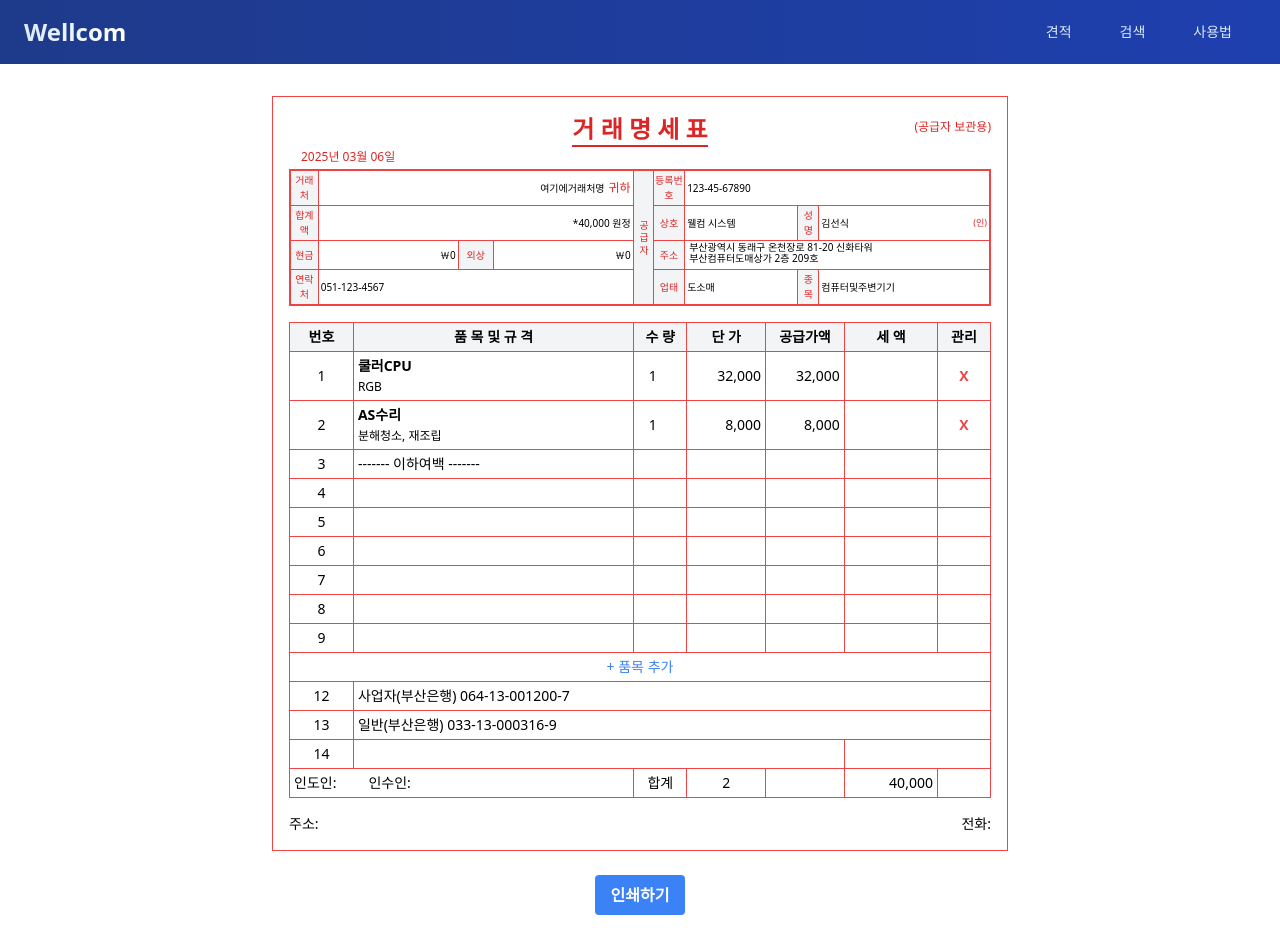
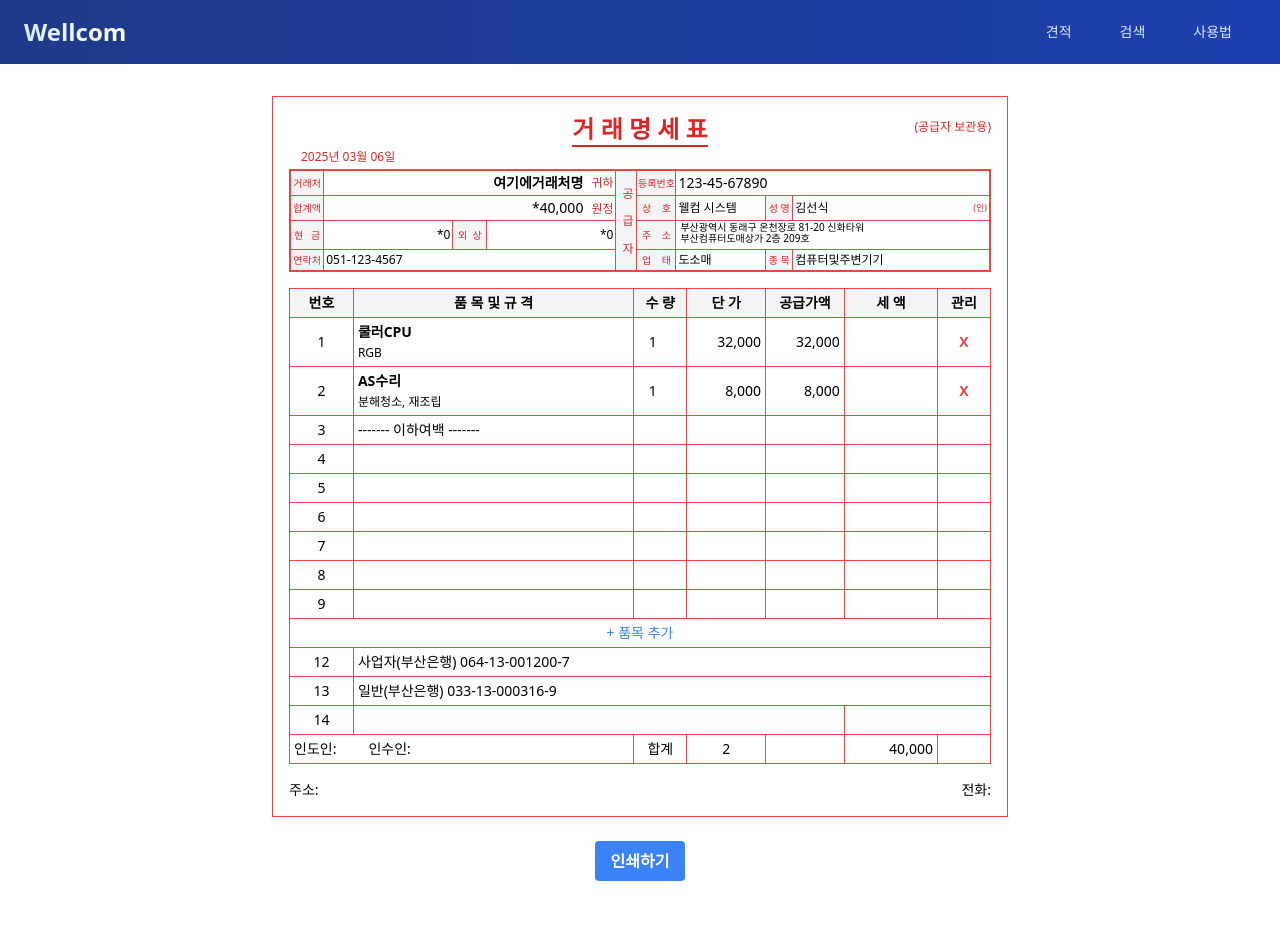
Before and after one commit to kcj980/wellcompro, a Next.js app: page /quote/statement in a window 1280 px wide. After the commit the page ends 913 px from the top, so only its background shows below. Built offline with nearby package versions, Linux system fonts and the light colour scheme.

Commit message:
거래명세표 임시저장5

```diff
--- a/app/quote/statement/page.js
+++ b/app/quote/statement/page.js
@@ -16,8 +16,8 @@ export default function Statement() {
     businessType: '컴퓨터및주변기기',
     phone: '051-123-4567',
     regNumber: '123-45-67890',
-    cash: '￦0',
-    credit: '￦0',
+    cash: '*0',
+    credit: '*0',
     items: [
       { id: 1, name: '쿨러CPU', spec: 'RGB', quantity: 1, price: '32,000', amount: '32,000' },
       {
@@ -159,7 +159,10 @@ export default function Statement() {
         >
           <tbody>
             <tr>
-              <td className="border border-red-500 bg-gray-100 p-0.5 px-0 text-center text-red-600">
+              <td
+                className="border border-red-500 bg-gray-100 p-0.5 px-0 text-center text-red-600"
+                style={{ width: '6%' }}
+              >
                 거래처
               </td>
               <td colSpan={3} className="border border-red-500 p-0.5" style={{ width: '45%' }}>
@@ -169,19 +172,24 @@ export default function Statement() {
                     name="companyInfo"
                     value={invoiceData.companyInfo}
                     onChange={handleChange}
-                    className="flex-grow focus:outline-none text-right"
+                    className="flex-grow focus:outline-none text-right text-sm font-bold"
                   />
-                  <span className="text-xs text-red-600 ml-1 whitespace-nowrap">귀하</span>
+                  <span className="text-xs text-red-600 ml-2 whitespace-nowrap">귀하</span>
                 </div>
               </td>
               <td
                 rowSpan={5}
                 className="border border-red-500 p-0.5 text-center bg-gray-100 text-red-600"
-                style={{ writingMode: 'vertical-rl' }}
+                style={{ writingMode: 'vertical-rl', width: '3%' }}
               >
-                공 급 자
+                <div className="text-xs">
+                  공 &nbsp;&nbsp;&nbsp;&nbsp;급 &nbsp;&nbsp;&nbsp;&nbsp;자
+                </div>
               </td>
-              <td className="border border-red-500 p-0.5 px-0 bg-gray-100 text-center text-red-600">
+              <td
+                className="border border-red-500 p-0.5 px-0 bg-gray-100 text-center text-red-600"
+                style={{ width: '7%' }}
+              >
                 등록번호
               </td>
               <td colSpan={3} className="border border-red-500 p-0.5">
@@ -190,7 +198,7 @@ export default function Statement() {
                   name="regNumber"
                   value={invoiceData.regNumber}
                   onChange={handleChange}
-                  className="w-full focus:outline-none"
+                  className="w-full focus:outline-none text-sm"
                 />
               </td>
             </tr>
@@ -198,23 +206,27 @@ export default function Statement() {
               <td className="border border-red-500 p-0.5 bg-gray-100 text-center text-red-600">
                 합계액
               </td>
-              <td colSpan={3} className="border border-red-500 p-0.5 text-right">
-                *{invoiceData.totalAmount} 원정
+              <td colSpan={3} className="border border-red-500 p-0.5 text-right text-sm">
+                *{invoiceData.totalAmount}
+                <span className="text-xs text-red-600 ml-2 whitespace-nowrap">원정</span>
               </td>
               <td className="border border-red-500 p-0.5 bg-gray-100 text-center text-red-600">
-                상호
+                상 &nbsp;&nbsp;&nbsp;호
               </td>
-              <td className="border border-red-500 p-0.5">
+              <td className="border border-red-500 p-0.5" style={{ width: '20%' }}>
                 <input
                   type="text"
                   name="paymentSystem"
                   value={invoiceData.paymentSystem}
                   onChange={handleChange}
-                  className="w-full focus:outline-none"
+                  className="w-full text-xs focus:outline-none"
                 />
               </td>
-              <td className="border border-red-500 p-0.5 bg-gray-100 text-center text-red-600">
-                성명
+              <td
+                className="border border-red-500 p-0.5 bg-gray-100 text-center text-red-600"
+                style={{ width: '5%' }}
+              >
+                성 명
               </td>
               <td className="border border-red-500 p-0.5">
                 <div className="flex items-center">
@@ -223,7 +235,7 @@ export default function Statement() {
                     name="customerName"
                     value={invoiceData.customerName}
                     onChange={handleChange}
-                    className="flex-grow focus:outline-none"
+                    className="flex-grow focus:outline-none text-xs"
                   />
                   <span className="text-[9px] text-red-600 ml-1 whitespace-nowrap">(인)</span>
                 </div>
@@ -231,7 +243,7 @@ export default function Statement() {
             </tr>
             <tr>
               <td className="border border-red-500 p-0.5 bg-gray-100 text-center text-red-600">
-                현금
+                현 &nbsp;&nbsp;금
               </td>
               <td className="border border-red-500 p-0.5">
                 <input
@@ -239,14 +251,14 @@ export default function Statement() {
                   name="cash"
                   value={invoiceData.cash}
                   onChange={handleChange}
-                  className="w-full focus:outline-none text-right"
+                  className="w-full focus:outline-none text-right text-xs"
                 />
               </td>
               <td
                 className="border border-red-500 p-0.5 bg-gray-100 text-center text-red-600"
                 style={{ width: '5%' }}
               >
-                외상
+                외 &nbsp;상
               </td>
               <td className="border border-red-500 p-0.5">
                 <input
@@ -254,11 +266,11 @@ export default function Statement() {
                   name="credit"
                   value={invoiceData.credit}
                   onChange={handleChange}
-                  className="w-full focus:outline-none text-right"
+                  className="w-full focus:outline-none text-right text-xs"
                 />
               </td>
               <td className="border border-red-500 p-0.5 bg-gray-100 text-center text-red-600">
-                주소
+                주 &nbsp;&nbsp;&nbsp;소
               </td>
               <td colSpan={3} className="border border-red-500 px-1">
                 <textarea
@@ -281,11 +293,11 @@ export default function Statement() {
                   name="phone"
                   value={invoiceData.phone}
                   onChange={handleChange}
-                  className="w-full focus:outline-none"
+                  className="w-full focus:outline-none text-xs"
                 />
               </td>
               <td className="border border-red-500 p-0.5 bg-gray-100 text-center text-red-600">
-                업태
+                업 &nbsp;&nbsp;&nbsp;태
               </td>
               <td className="border border-red-500 p-0.5">
                 <input
@@ -293,11 +305,11 @@ export default function Statement() {
                   name="deliveryMethod"
                   value={invoiceData.deliveryMethod}
                   onChange={handleChange}
-                  className="w-full focus:outline-none"
+                  className="w-full focus:outline-none text-xs"
                 />
               </td>
               <td className="border border-red-500 p-0.5 bg-gray-100 text-center text-red-600">
-                종목
+                종 목
               </td>
               <td className="border border-red-500 p-0.5">
                 <input
@@ -305,7 +317,7 @@ export default function Statement() {
                   name="businessType"
                   value={invoiceData.businessType}
                   onChange={handleChange}
-                  className="w-full focus:outline-none"
+                  className="w-full focus:outline-none text-xs"
                 />
               </td>
             </tr>
```
